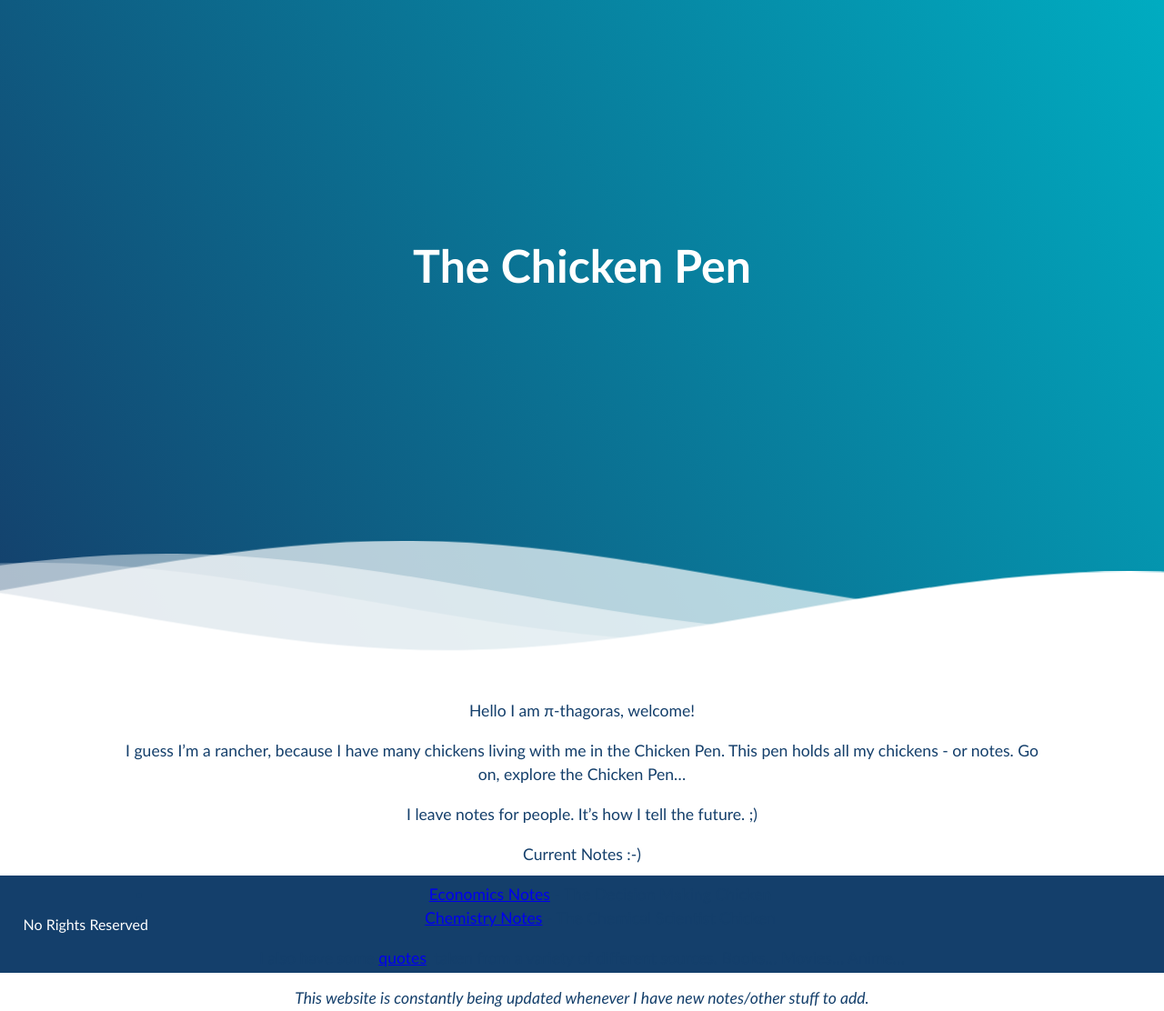
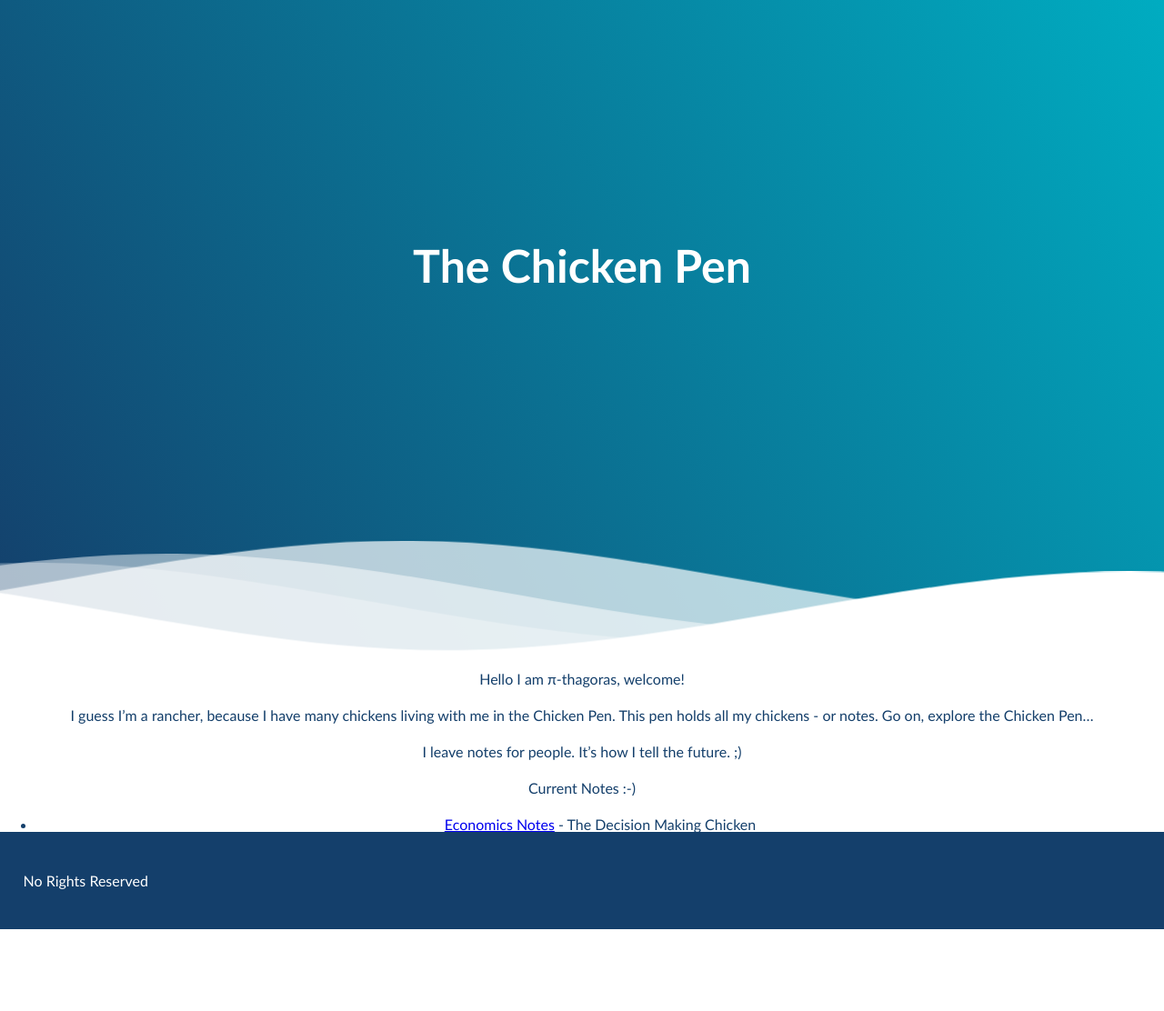
Before and after one commit to Pi-thagoras/the-chicken-pen, a Jekyll site: the page built from index.md, in a window 1280 px wide. Shown: the whole page at 91% size. Built offline with Jekyll 4.4.1, drawn with Linux system fonts in a browser that asks for light colours; after the commit the page ends 1023 px from its top, so only the background shows below that.

Commit message:
vault backup: 2023-04-11 10:44:30

```diff
--- a/assets/css/styles.css
+++ b/assets/css/styles.css
@@ -19,14 +19,15 @@
   font-size: 50px;
 }
 
-.page-content {
+/*.page-content {
   max-width: 64rem;
   padding: 2rem 6rem;
   margin: 0 auto;
   font-size: 1.1rem;
-}
+}*/
 
 .page-footer {
+  position:relative;
   padding: 2%;
   background-color: #143F6B;
   color: #ffffff;
```
